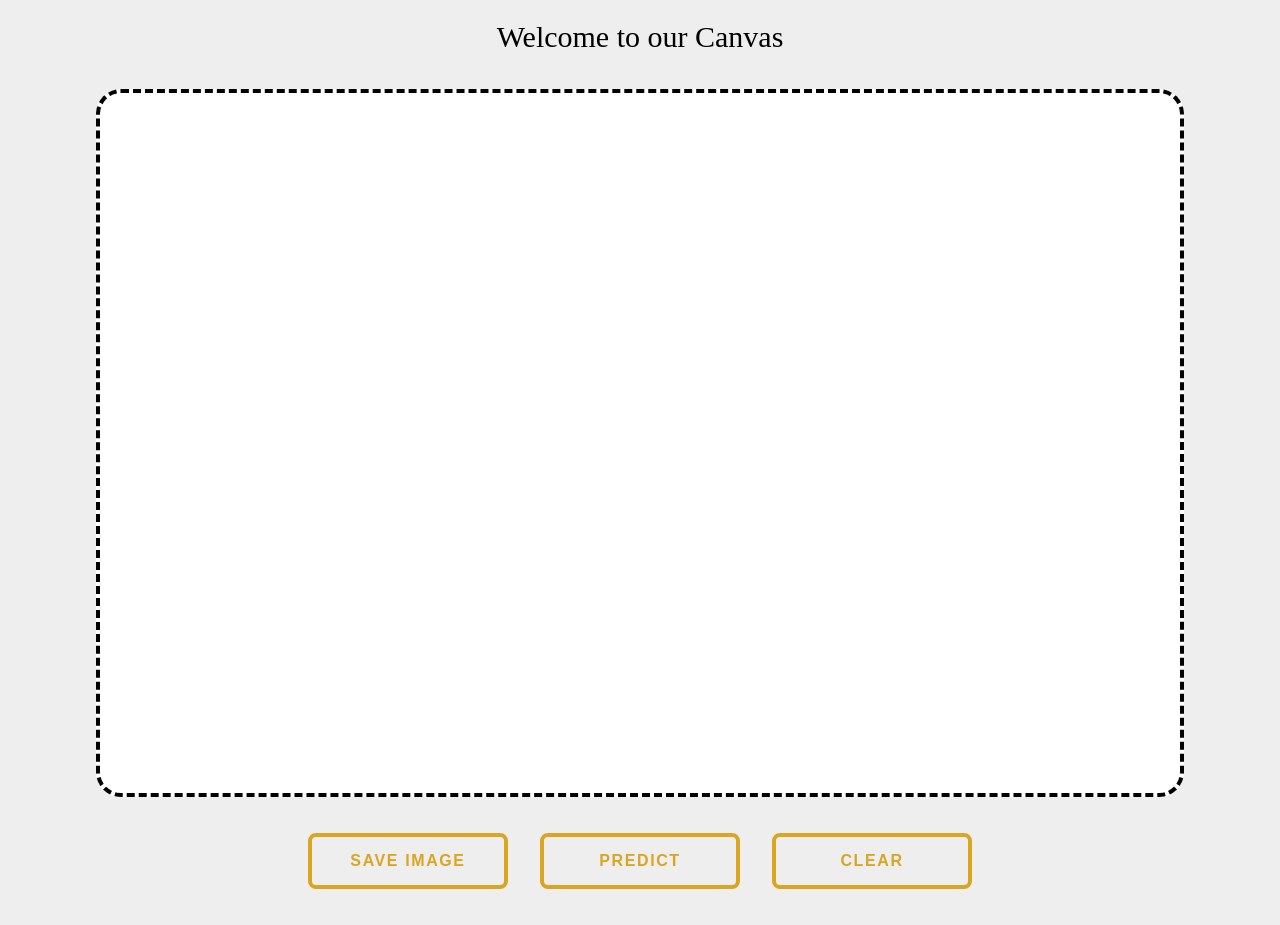
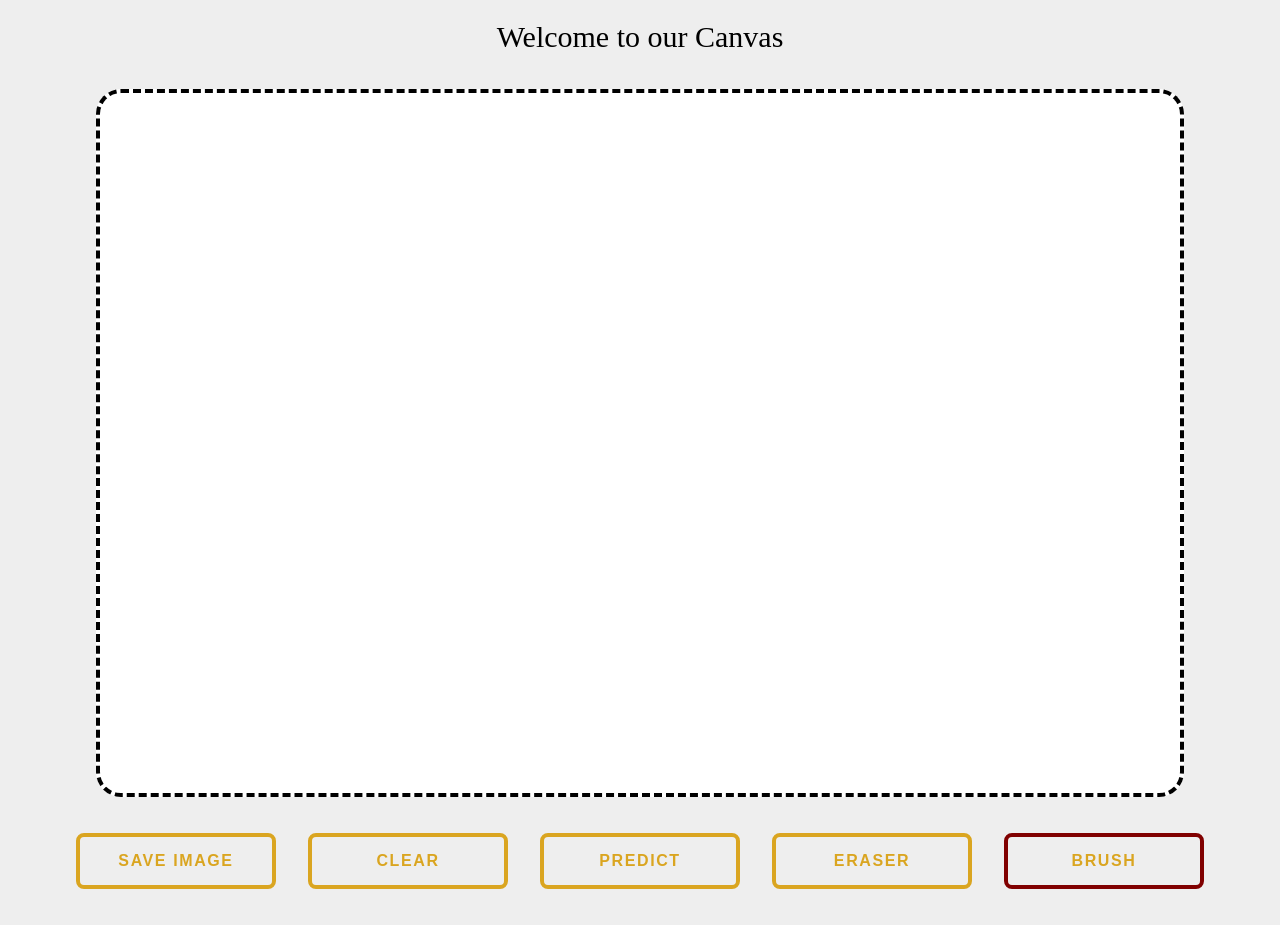
Before and after one commit to tanishqj2005/Sketch-Recognition-Project, a React (Create React App) app: page / in a window 1280 px wide. Built offline with nearby package versions, Linux system fonts and the light colour scheme; the HTML template or start-up script is replaced by a standard one.

Commit message:
Added Eraser Function and Increased line width

```diff
--- a/src/App.js
+++ b/src/App.js
@@ -6,7 +6,9 @@ function App() {
   const cvsRef = useRef();
   const isDrawing = useRef(false);
   const [ctx, setCtx] = useState(null);
+  const isEraserMode = useRef(false);
   const lastX = useRef(0);
+  const [isEraser, setIsEraser] = useState(false);
   const lastY = useRef(0);
 
   const [dateUrl, setDataUrl] = useState("#");
@@ -18,7 +20,6 @@ function App() {
   const handleMouseDown = useCallback((e) => {
     isDrawing.current = true;
     [lastX.current, lastY.current] = [e.offsetX, e.offsetY];
-    console.log("Mouse Down");
   }, []);
 
   const stopDrawing = useCallback(() => {
@@ -51,10 +52,31 @@ function App() {
     },
     [ctx]
   );
+  const handleEraserClicked = (e) => {
+    if (isEraser) {
+      return;
+    }
+    isEraserMode.current = true;
+    setIsEraser(true);
+  };
+  const handleBrushClicked = (e) => {
+    if (!isEraser) {
+      return;
+    }
+    isEraserMode.current = false;
+    setIsEraser(false);
+  };
 
   const drawNormal = useCallback(
     (e) => {
       if (!isDrawing.current || !ctx) return;
+      if (isEraserMode.current) {
+        ctx.globalCompositeOperation = "destination-out";
+        ctx.lineWidth = 10;
+      } else {
+        ctx.globalCompositeOperation = "source-over";
+        ctx.lineWidth = 7.5;
+      }
       drawOnCanvas(e);
     },
     [drawOnCanvas, ctx, isDrawing]
@@ -73,9 +95,9 @@ function App() {
       ctx.strokeStyle = "#000";
       ctx.lineJoin = "round";
       ctx.lineCap = "round";
-      ctx.lineWidth = 5;
+      ctx.lineWidth = 7.5;
     }
-  }, [cvsRef, ctx]);
+  }, [cvsRef, ctx, drawNormal, handleMouseDown, stopDrawing]);
 
   return (
     <div style={{ backgroundColor: "#eee", padding: 0 }}>
@@ -111,6 +133,13 @@ function App() {
                 <span></span>
               </a>
             </li>
+            <li onClick={handleClear} style={{ cursor: "pointer" }}>
+              Clear
+              <span></span>
+              <span></span>
+              <span></span>
+              <span></span>
+            </li>
             <li style={{ cursor: "pointer" }}>
               Predict
               <span></span>
@@ -118,8 +147,31 @@ function App() {
               <span></span>
               <span></span>
             </li>
-            <li onClick={handleClear} style={{ cursor: "pointer" }}>
-              Clear
+            <li
+              onClick={handleEraserClicked}
+              style={{
+                cursor: !isEraser ? "pointer" : "not-allowed",
+                border: isEraser
+                  ? "0.3em solid maroon"
+                  : "0.3em solid goldenrod",
+              }}
+            >
+              Eraser
+              <span></span>
+              <span></span>
+              <span></span>
+              <span></span>
+            </li>
+            <li
+              onClick={handleBrushClicked}
+              style={{
+                cursor: isEraser ? "pointer" : "not-allowed",
+                border: !isEraser
+                  ? "0.3em solid maroon"
+                  : "0.3em solid goldenrod",
+              }}
+            >
+              Brush
               <span></span>
               <span></span>
               <span></span>
```
